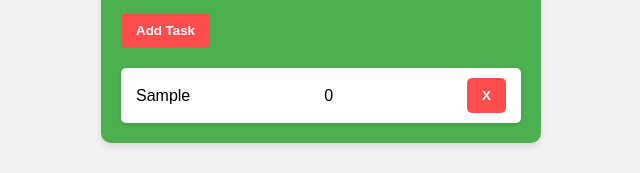
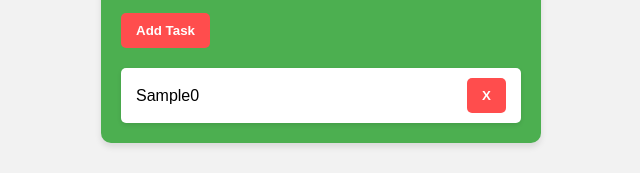
Before and after one commit to itsalaz/typescript_todo, a React (Create React App) app: page / in a window 1280 px wide. Both pictures are taken after typing "Sample" into the empty fields and a click on the button "Add Task". Shown: the part 132-305 px from the top of the page, without its empty margins (339-979 px from the left). Built offline with nearby package versions, Linux system fonts and the light colour scheme.

Commit message:
delete tasks

```diff
--- a/src/App.tsx
+++ b/src/App.tsx
@@ -25,6 +25,11 @@ const App: FC = () => {
 
   }
 
+  const completeTask = (taskNameToDelete: string): void => {
+    setTodoList(todoList.filter((task) => {
+      return task.taskName != taskNameToDelete
+    }))
+  }
 
 
   return <div className='App'>
@@ -49,7 +54,7 @@ const App: FC = () => {
       <button onClick={addTask}>Add Task</button>
       <div className='todoList'>
         {todoList.map((task: ITask, key: number) => {
-          return <TodoTask key={key} task={task}/>
+          return <TodoTask key={key} task={task} completeTask={completeTask}/>
         })}
 
       </div>
--- a/src/Components/TodoTask.tsx
+++ b/src/Components/TodoTask.tsx
@@ -1,18 +1,27 @@
-import React from 'react'
-import { ITask } from '../Interfaces'
+import React from "react";
+import { ITask } from "../Interfaces";
 
 interface Props {
-    task: ITask
+  task: ITask;
+  completeTask(taskNameToDelete: string): void;
 }
 
-const TodoTask = ({ task}: Props) => {
-    return (
-        <div className="task">
-            <span>{task.taskName} </span>
-            <span>{task.deadline}</span>
-        <button>X</button>
-        </div>
-    )
-}
+const TodoTask = ({ task, completeTask }: Props) => {
+  return (
+    <div className="task">
+      <div className="content">
+        <span>{task.taskName}</span>
+        <span>{task.deadline}</span>
+      </div>
+      <button
+        onClick={() => {
+          completeTask(task.taskName);
+        }}
+      >
+        X
+      </button>
+    </div>
+  );
+};
 
 export default TodoTask;
--- a/src/Interfaces.ts
+++ b/src/Interfaces.ts
@@ -1,4 +1,5 @@
 export interface ITask {
+    id: number
     taskName: string
     deadline: number
 }
```
